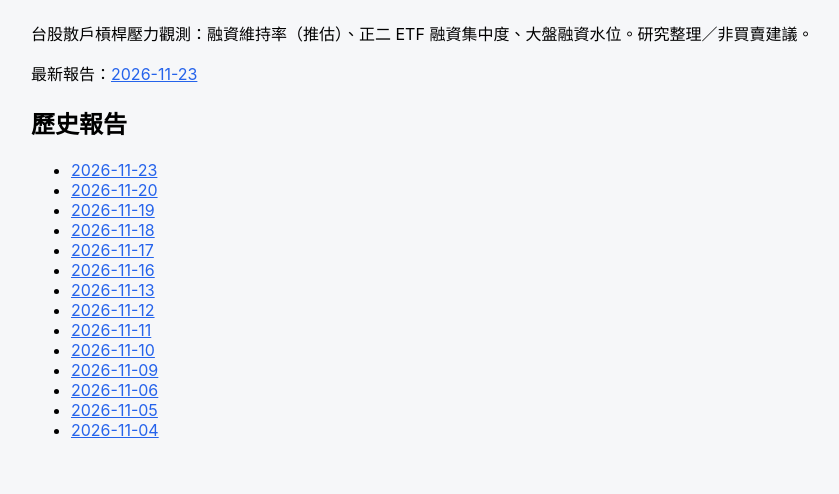
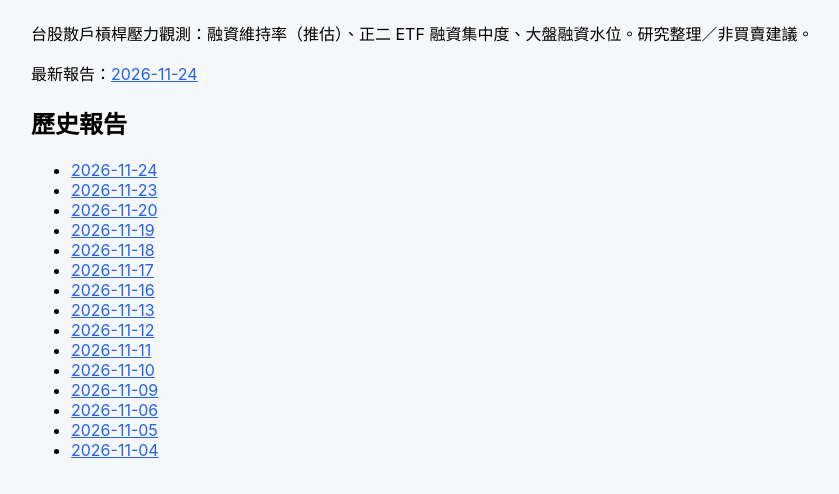
Before and after one commit to MasonLee3721/levradar, a plain HTML site: page index.html in a window 1280 px wide. Shown: the part 84-578 px from the top of the page, without its empty margins (179-1018 px from the left). Drawn offline with Linux system fonts and the light colour scheme.

Commit message:
levradar 20261124 (1/2)

```diff
--- a/index.html
+++ b/index.html
@@ -6,5 +6,5 @@
 .wrap{max-width:860px;margin:0 auto;padding:16px} a{color:#2563eb}</style></head>
 <body><div class="wrap"><h1>散戶槓桿雷達 LevRadar</h1>
 <p>台股散戶槓桿壓力觀測：融資維持率（推估）、正二 ETF 融資集中度、大盤融資水位。研究整理／非買賣建議。</p>
-<p>最新報告：<a href="reports/20261123/LEVRADAR.html">2026-11-23</a></p>
-<h2>歷史報告</h2><ul><li><a href="reports/20261123/LEVRADAR.html">2026-11-23</a></li><li><a href="reports/20261120/LEVRADAR.html">2026-11-20</a></li><li><a href="reports/20261119/LEVRADAR.html">2026-11-19</a></li><li><a href="reports/20261118/LEVRADAR.html">2026-11-18</a></li><li><a href="reports/20261117/LEVRADAR.html">2026-11-17</a></li><li><a href="reports/20261116/LEVRADAR.html">2026-11-16</a></li><li><a href="reports/20261113/LEVRADAR.html">2026-11-13</a></li><li><a href="reports/20261112/LEVRADAR.html">2026-11-12</a></li><li><a href="reports/20261111/LEVRADAR.html">2026-11-11</a></li><li><a href="reports/20261110/LEVRADAR.html">2026-11-10</a></li><li><a href="reports/20261109/LEVRADAR.html">2026-11-09</a></li><li><a href="reports/20261106/LEVRADAR.html">2026-11-06</a></li><li><a href="reports/20261105/LEVRADAR.html">2026-11-05</a></li><li><a href="reports/20261104/LEVRADAR.html">2026-11-04</a></li></ul></div></body></html>
+<p>最新報告：<a href="reports/20261124/LEVRADAR.html">2026-11-24</a></p>
+<h2>歷史報告</h2><ul><li><a href="reports/20261124/LEVRADAR.html">2026-11-24</a></li><li><a href="reports/20261123/LEVRADAR.html">2026-11-23</a></li><li><a href="reports/20261120/LEVRADAR.html">2026-11-20</a></li><li><a href="reports/20261119/LEVRADAR.html">2026-11-19</a></li><li><a href="reports/20261118/LEVRADAR.html">2026-11-18</a></li><li><a href="reports/20261117/LEVRADAR.html">2026-11-17</a></li><li><a href="reports/20261116/LEVRADAR.html">2026-11-16</a></li><li><a href="reports/20261113/LEVRADAR.html">2026-11-13</a></li><li><a href="reports/20261112/LEVRADAR.html">2026-11-12</a></li><li><a href="reports/20261111/LEVRADAR.html">2026-11-11</a></li><li><a href="reports/20261110/LEVRADAR.html">2026-11-10</a></li><li><a href="reports/20261109/LEVRADAR.html">2026-11-09</a></li><li><a href="reports/20261106/LEVRADAR.html">2026-11-06</a></li><li><a href="reports/20261105/LEVRADAR.html">2026-11-05</a></li><li><a href="reports/20261104/LEVRADAR.html">2026-11-04</a></li></ul></div></body></html>
```
